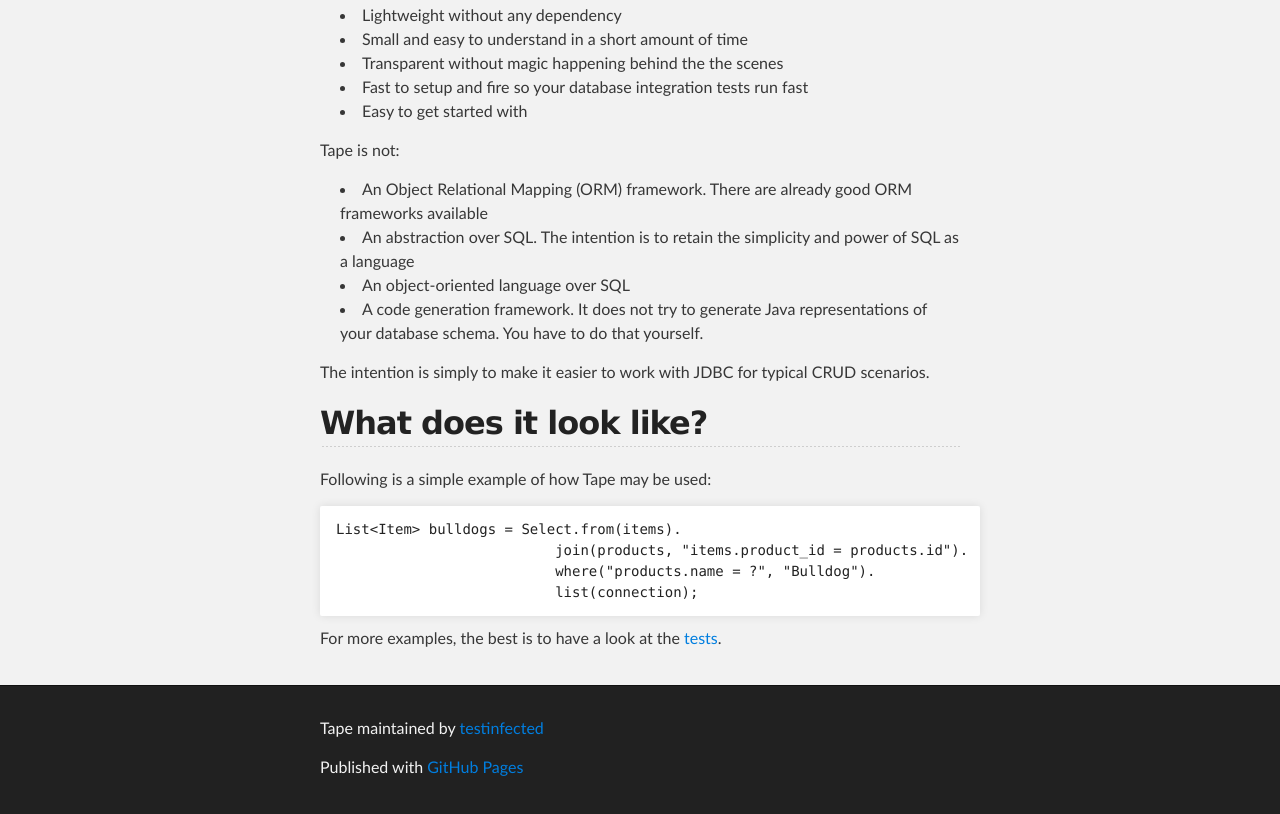
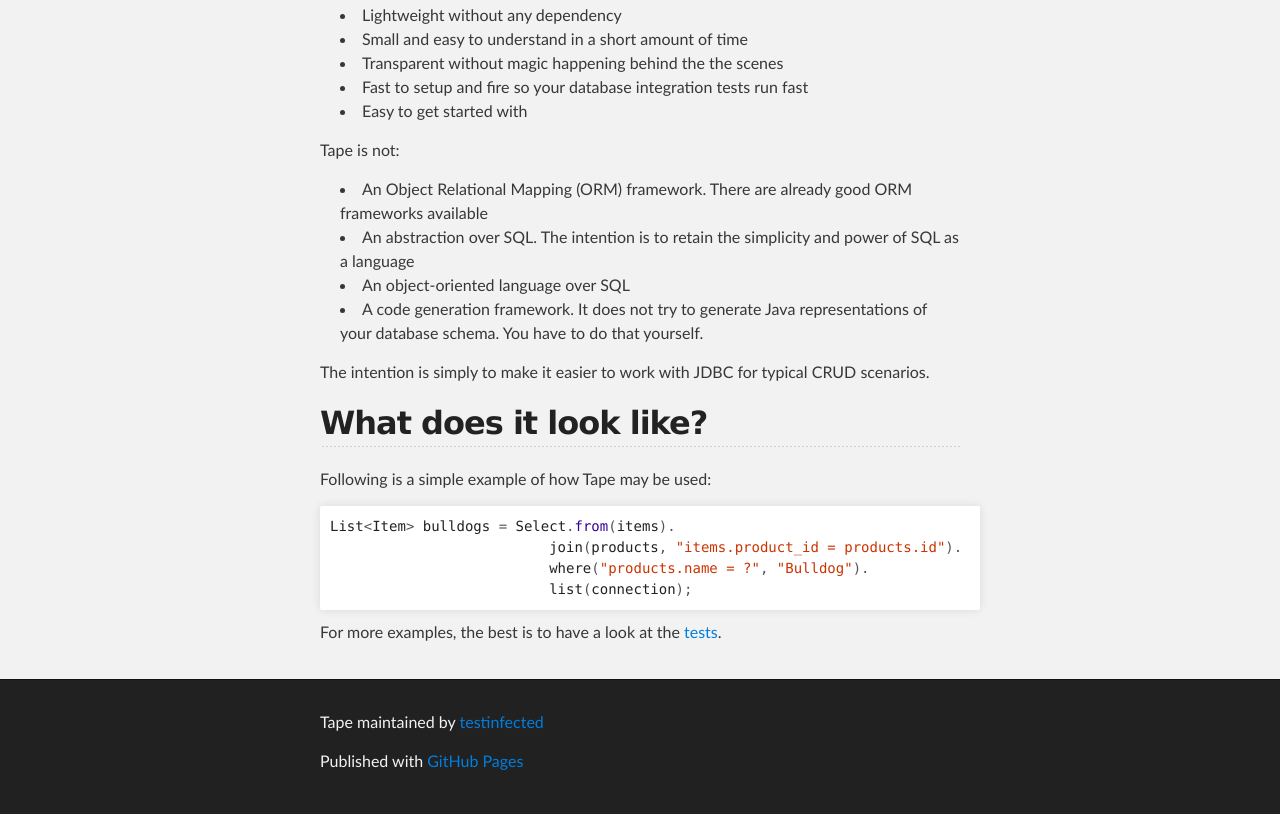
Before and after one commit to testinfected/tape, a plain HTML site: page index.html in a window 1280 px wide. Shown: the part 466-1280 px from the top of the page. Drawn offline with Linux system fonts and the light colour scheme.

```diff
--- a/index.html
+++ b/index.html
@@ -58,11 +58,11 @@
 
 <p>Following is a simple example of how Tape may be used:</p>
 
-<pre><code>List&lt;Item&gt; bulldogs = Select.from(items).
-                          join(products, "items.product_id = products.id").
-                          where("products.name = ?", "Bulldog").
-                          list(connection);
-</code></pre>
+<div class="highlight"><pre><span class="n">List</span><span class="o">&lt;</span><span class="n">Item</span><span class="o">&gt;</span> <span class="n">bulldogs</span> <span class="o">=</span> <span class="n">Select</span><span class="o">.</span><span class="na">from</span><span class="o">(</span><span class="n">items</span><span class="o">).</span>
+                          <span class="n">join</span><span class="o">(</span><span class="n">products</span><span class="o">,</span> <span class="s">"items.product_id = products.id"</span><span class="o">).</span>
+                          <span class="n">where</span><span class="o">(</span><span class="s">"products.name = ?"</span><span class="o">,</span> <span class="s">"Bulldog"</span><span class="o">).</span>
+                          <span class="n">list</span><span class="o">(</span><span class="n">connection</span><span class="o">);</span>
+</pre></div>
 
 <p>For more examples, the best is to have a look at the <a href="https://github.com/testinfected/tape/blob/master/src/test/java/com/vtence/tape/SelectionTest.java">tests</a>.</p>
       </section>
```
Also changed, not shown: params.json (+1 -1 lines).
